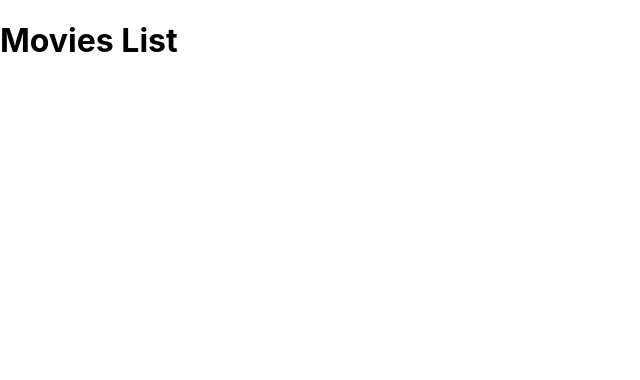
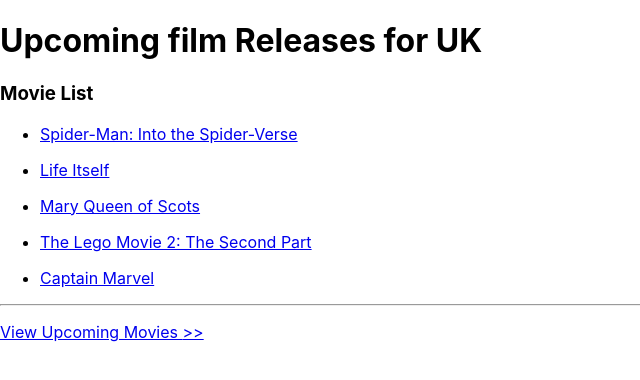
Before and after one commit to TobyKeech/Week7Day2, a React (Create React App) app: page / in a window 1280 px wide. Shown: the top 380 px of the page, without its empty margins (0-640 px from the left). Built offline with nearby package versions, Linux system fonts and the light colour scheme.

Commit message:
added list and links to display

```diff
--- a/src/App.js
+++ b/src/App.js
@@ -1,14 +1,13 @@
 import './App.css';
-import React, { useState } from 'react';
+import MovieBox from './containers/MovieBox';
 
 
 function App() {
   return (
     <>
 
-    <h1>Movies List</h1>
-
-
+    <h1>Upcoming film Releases for UK</h1>
+    <MovieBox/>
 
     </>
   )
--- a/src/components/Movie.js
+++ b/src/components/Movie.js
@@ -1,9 +1,11 @@
-const Movie = ({ id, name, url }) => {
+const Movie = ({ name, url }) => {
     return (
         <>
-            <p>{id}</p>
+        <li>
+        <a href={url}>
             <p>{name}</p>
-            <p>{url}</p>
+        </a>
+        </li>
         </>
     );
 }
--- a/src/components/MovieList.js
+++ b/src/components/MovieList.js
@@ -4,6 +4,7 @@ const MovieList = ({ movies }) => {
     return (
         <>
             <h3>Movie List</h3>
+        <ul>
             {movies.map((movie) =>
                 <Movie
                     key={movie.id}
@@ -11,6 +12,7 @@ const MovieList = ({ movies }) => {
                     url={movie.url}
                 />
             )}
+        </ul>
         </>
     );
 }
--- a/src/containers/MovieBox.js
+++ b/src/containers/MovieBox.js
@@ -35,9 +35,13 @@ const MovieBox = () => {
     return (
 
         <>
+        <MovieList movies={movies} />
 
-        <h2>Movie Box</h2>
-        <MovieList movies={movies} />
+        <hr></hr>
+
+
+        <a href=' https://www.imdb.com/calendar/?region=gb'><p>View Upcoming Movies {">>"} </p></a>
+
 
         </>
 
```
